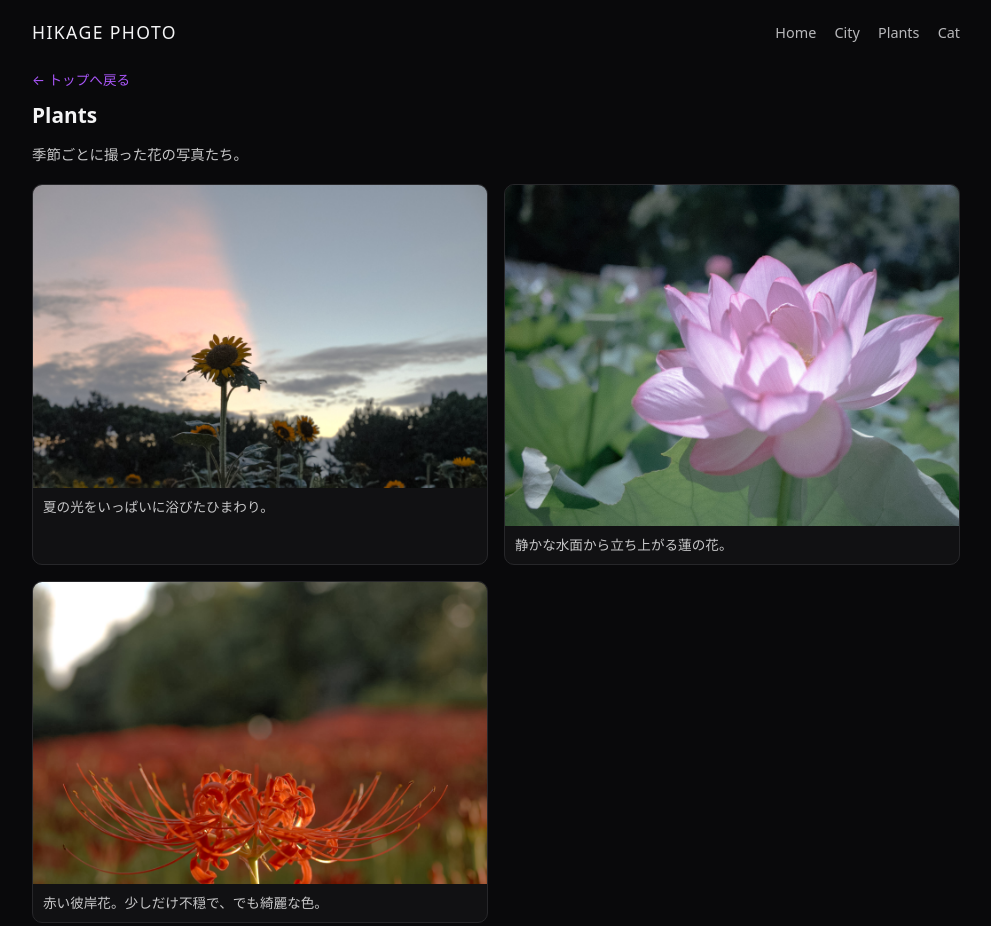
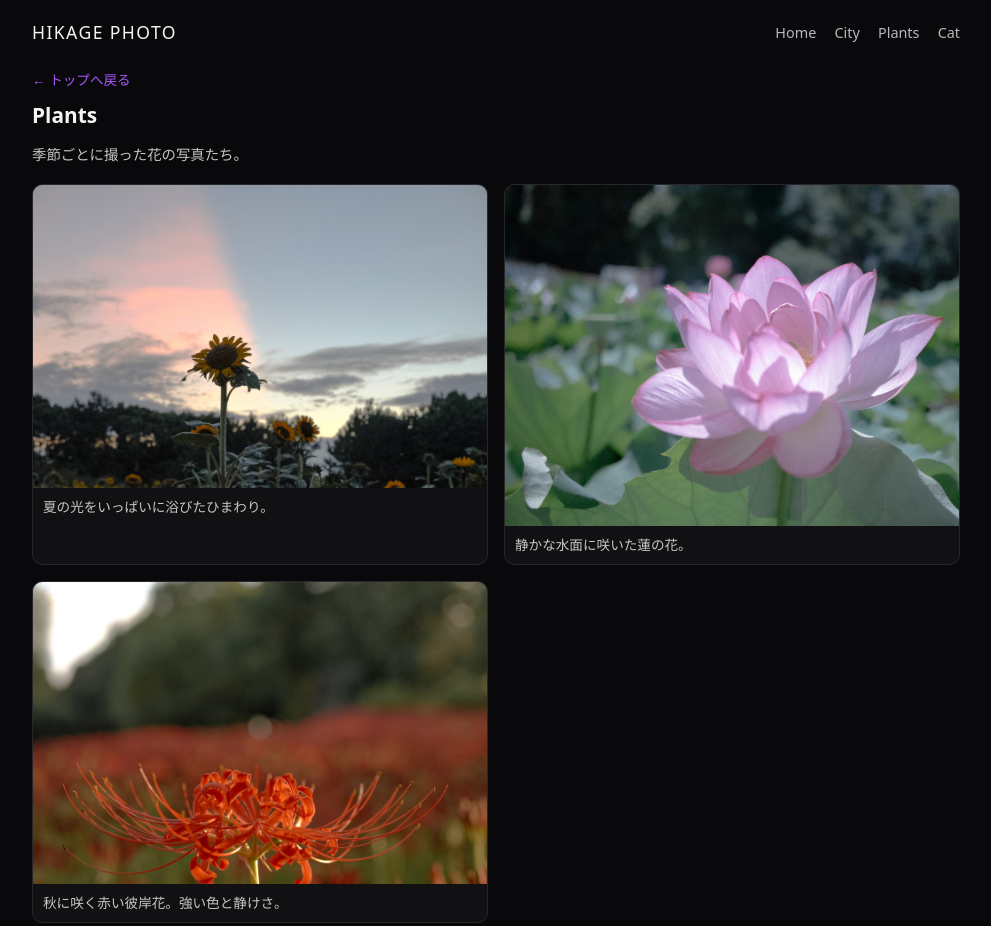
Before and after one commit to hikage-photo/hikage-photo.github.io, a plain HTML site: page plants.html in a window 1280 px wide. Shown: the whole page, without its empty margins (144-1135 px from the left). Drawn offline with Linux system fonts and the light colour scheme.

Commit message:
Update plants.html

```diff
--- a/plants.html
+++ b/plants.html
@@ -10,7 +10,7 @@
 
     body {
       margin: 0;
-      font-family: system-ui, -apple-system, BlinkMacSystemFont, sans-serif;
+      font-family: system-ui, sans-serif;
       background: #09090b;
       color: #f4f4f5;
     }
@@ -114,24 +114,39 @@
     <h1>Plants</h1>
     <p class="intro">季節ごとに撮った花の写真たち。</p>
 
-    <section class="grid">
-      <figure>
-        <img src="photos/sunflower.jpg" alt="ひまわり">
-        <figcaption>夏の光をいっぱいに浴びたひまわり。</figcaption>
-      </figure>
+    <section class="grid" id="plants-grid"></section>
+  </main>
 
-      <figure>
-        <img src="photos/lotus.jpg" alt="蓮">
-        <figcaption>静かな水面から立ち上がる蓮の花。</figcaption>
-      </figure>
+  <script>
+    // 📷 写真データ（ここに追加するだけ）
+    const plants = [
+      {
+        src: "photos/sunflower.jpg",
+        alt: "ひまわり",
+        caption: "夏の光をいっぱいに浴びたひまわり。"
+      },
+      {
+        src: "photos/lotus.jpg",
+        alt: "蓮",
+        caption: "静かな水面に咲いた蓮の花。"
+      },
+      {
+        src: "photos/red_spider_lily.jpg",
+        alt: "彼岸花",
+        caption: "秋に咲く赤い彼岸花。強い色と静けさ。"
+      }
+    ];
 
-      <figure>
-        <img src="photos/red_spider_lily.jpg" alt="彼岸花">
-        <figcaption>赤い彼岸花。少しだけ不穏で、でも綺麗な色。</figcaption>
-      </figure>
+    const grid = document.getElementById("plants-grid");
 
-
-    </section>
-  </main>
+    plants.forEach(photo => {
+      const fig = document.createElement("figure");
+      fig.innerHTML = `
+        <img src="${photo.src}" alt="${photo.alt}">
+        <figcaption>${photo.caption}</figcaption>
+      `;
+      grid.appendChild(fig);
+    });
+  </script>
 </body>
 </html>
```
